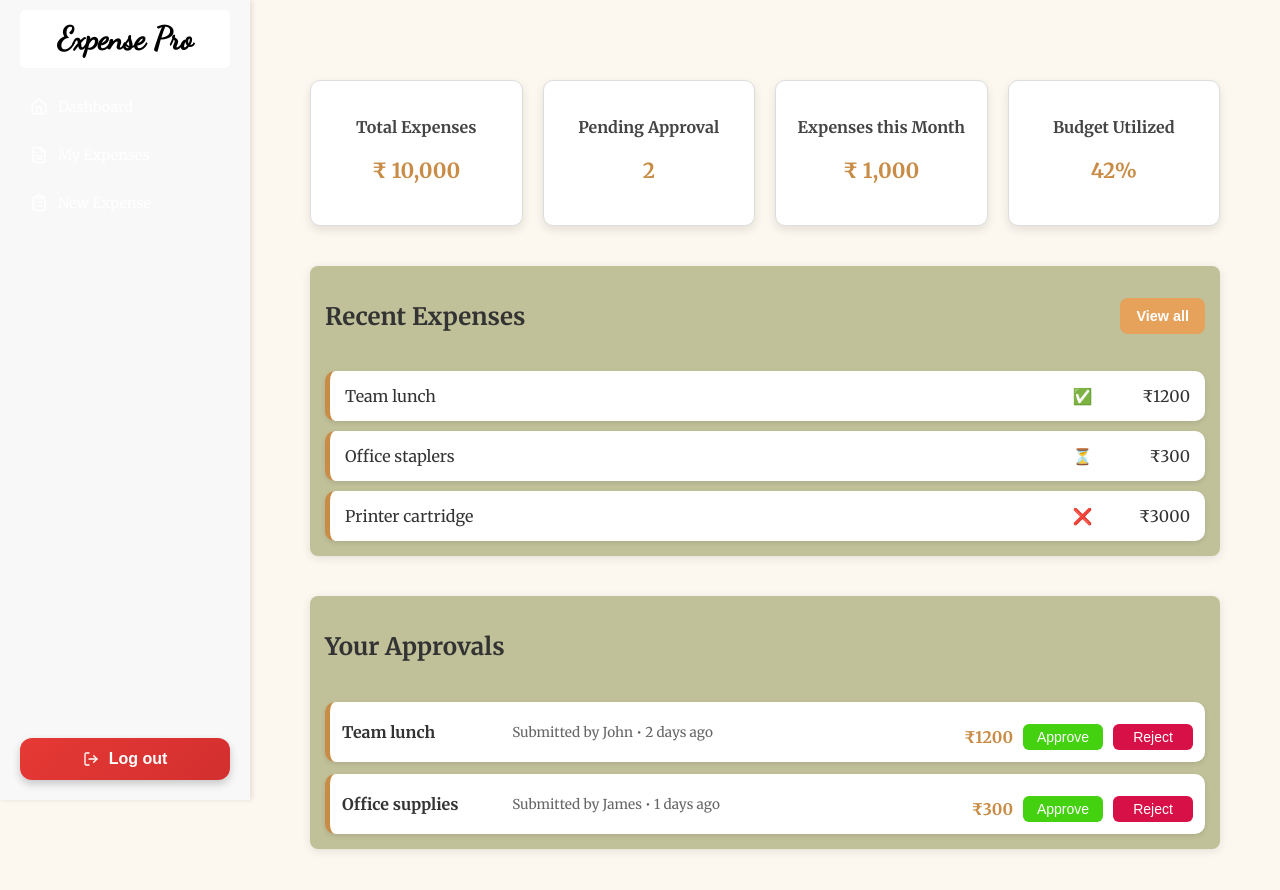
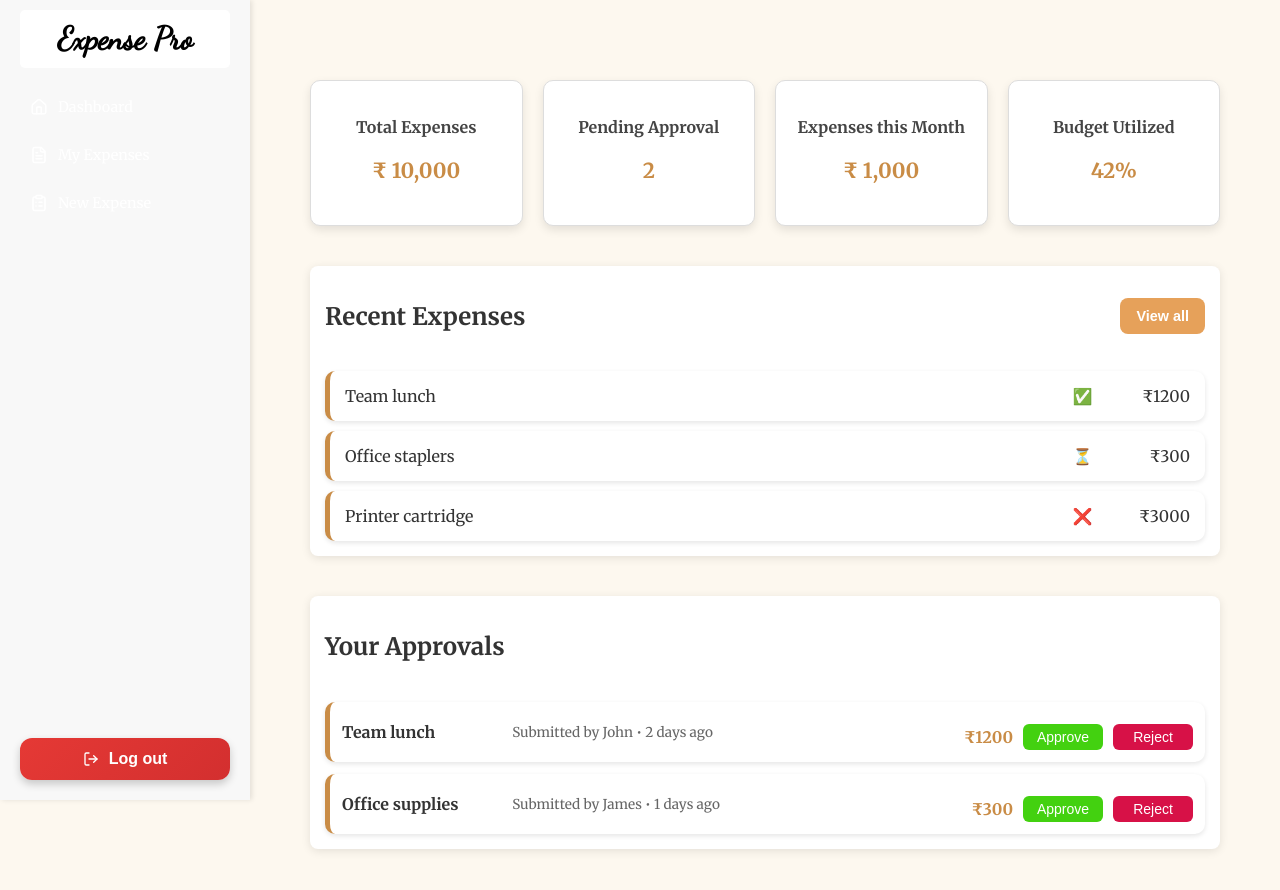
Before and after one commit to vartikasamrat/finaluplink, a React (Create React App) app: page /manager/dashboard in a window 1280 px wide. Shown: the top 890 px of the page. Built offline with nearby package versions, Linux system fonts and the light colour scheme.

Commit message:
Update Dashboard.css

```diff
--- a/src/styles/Dashboard.css
+++ b/src/styles/Dashboard.css
@@ -6,7 +6,7 @@
 body {
   margin: 0;
   font-family: "Merriweather", serif;
-  background-color: #d4a244;
+  background-color: #fdf8ef;
   color: #333;
 }
 
@@ -53,7 +53,7 @@ body {
 
 /* === Section Wrapper === */
 .dm-section {
-  background: rgb(192, 193, 153);
+  background: white;
   padding: 15px;
   border-radius: 8px;
   box-shadow: 0 2px 10px rgba(0, 0, 0, 0.1);
```
